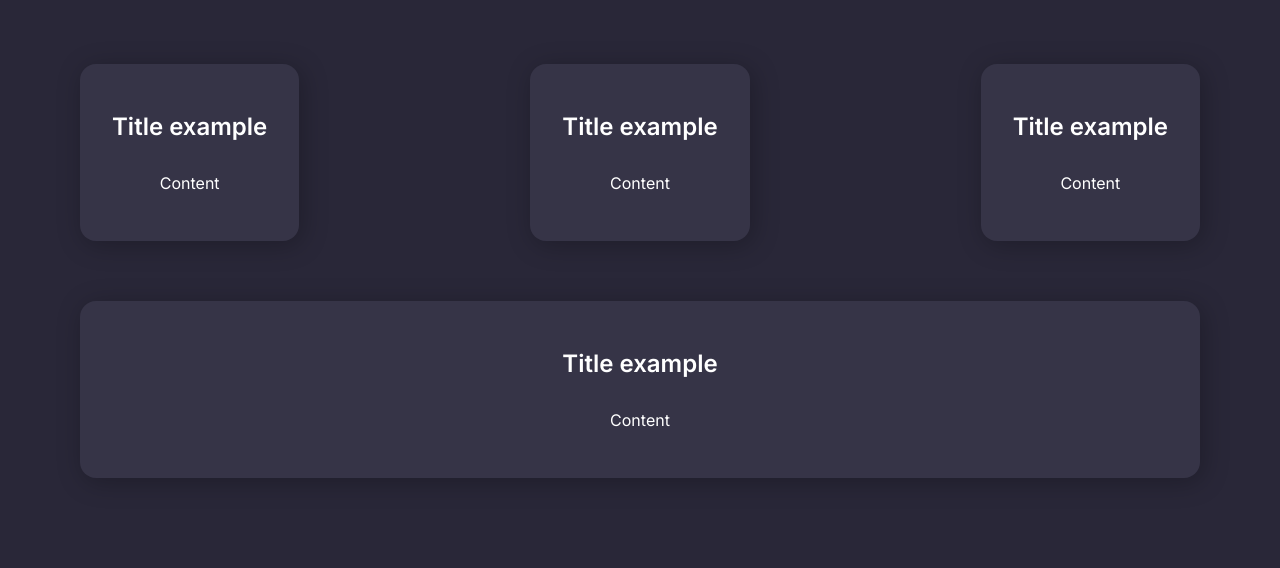
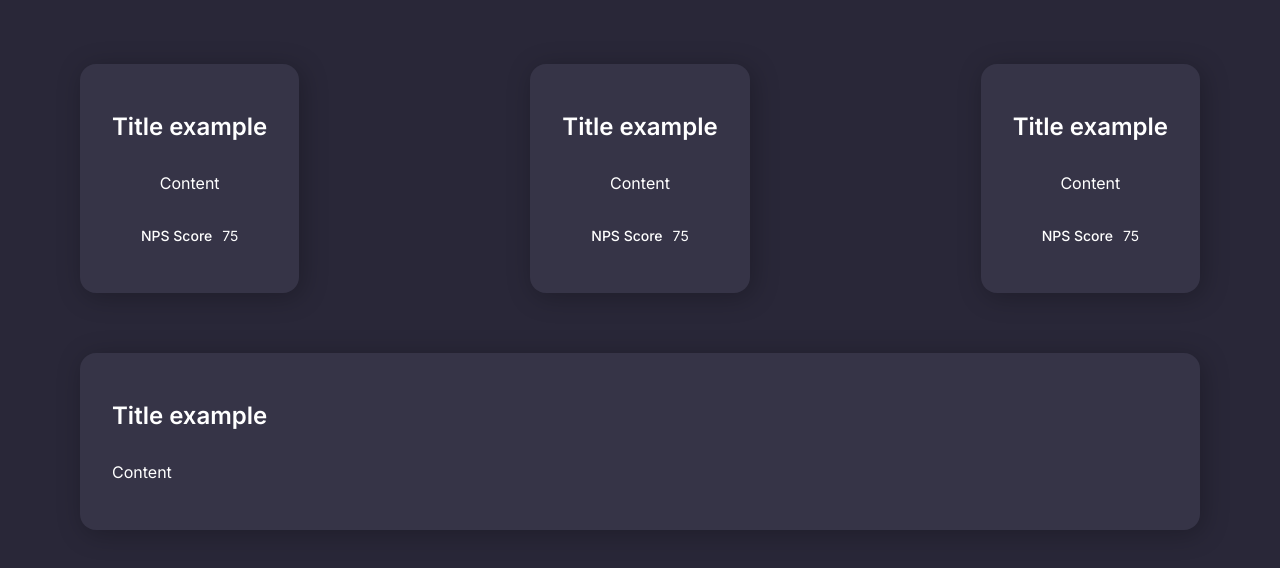
Before and after one commit to eduardamirelly/dashboard-boracodar, a React (Vite) app: page / in a window 1280 px wide. Shown: the top 568 px of the page. Built offline with nearby package versions, Linux system fonts and the light colour scheme.

Commit message:
💄 update App.tsx

```diff
--- a/src/App.tsx
+++ b/src/App.tsx
@@ -2,6 +2,7 @@ import { Board } from "./components/Board"
 import { Box } from "./components/Box"
 import { Container } from "./components/Container"
 import { Content } from "./components/Content"
+import { Text } from "./components/Text"
 
 function App() {
   return (
@@ -11,16 +12,43 @@ function App() {
           <Box justify="between" align="center" gap="32">
             <Board title="Title example">
               Content
+
+              <Box gap="10">
+                <Text weight="medium">
+                  NPS Score
+                </Text>
+                <Text>
+                  75
+                </Text>
+              </Box>
             </Board>
             <Board title="Title example">
               Content
+
+              <Box gap="10">
+                <Text weight="medium">
+                  NPS Score
+                </Text>
+                <Text>
+                  75
+                </Text>
+              </Box>
             </Board>
             <Board title="Title example">
               Content
+
+              <Box gap="10">
+                <Text weight="medium">
+                  NPS Score
+                </Text>
+                <Text>
+                  75
+                </Text>
+              </Box>
             </Board>
           </Box>
 
-          <Board title="Title example">
+          <Board title="Title example" align="start">
             Content
           </Board>
         </Box>
```
